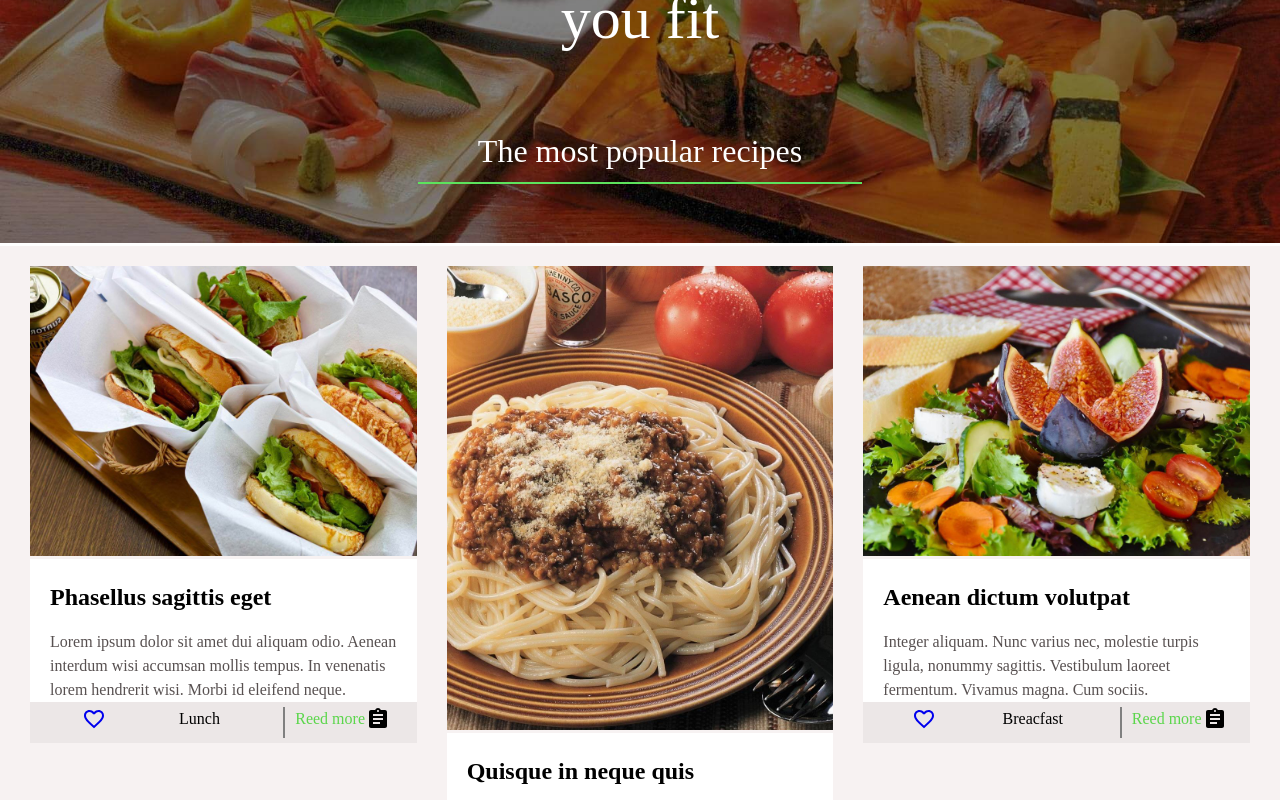
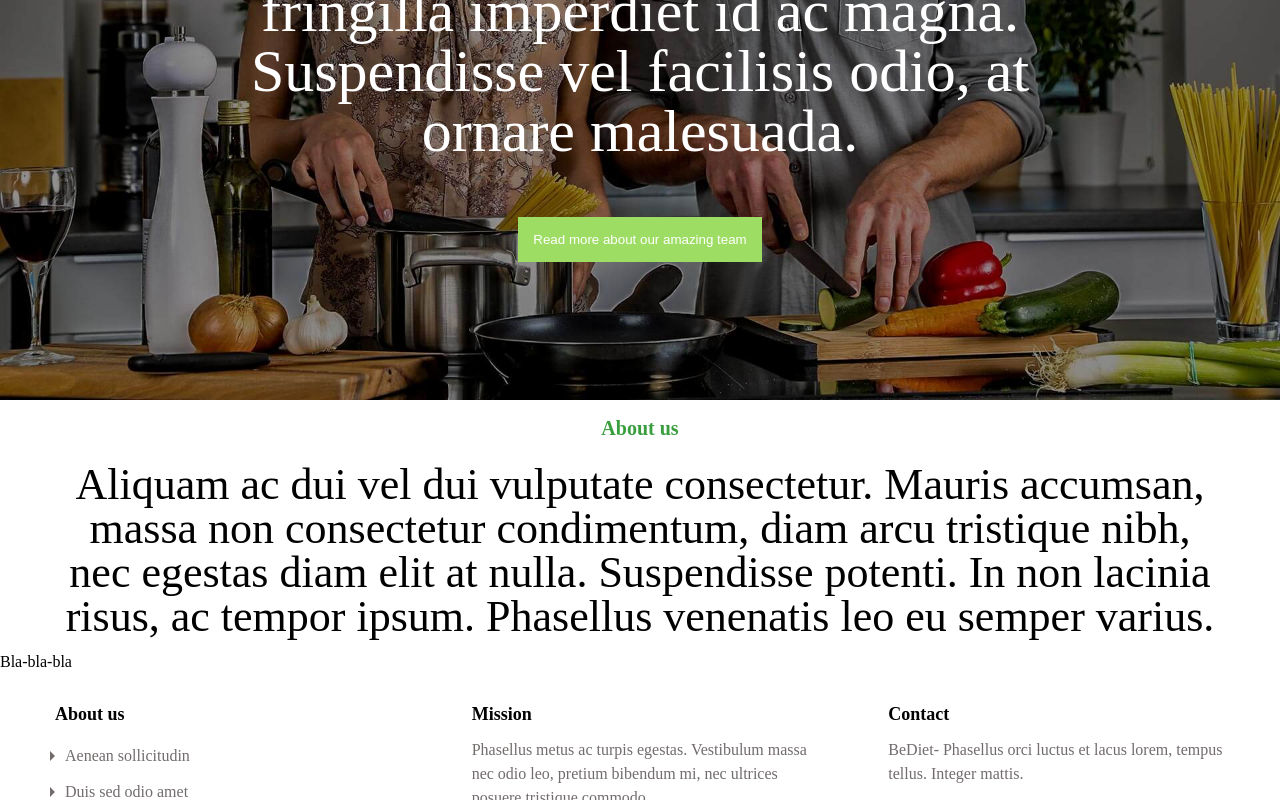
Before and after one commit to daniilkevich/BeDiet-project, a React (Create React App) app: page /about in a window 1280 px wide. Shown: the part 460-1260 px from the top of the page. Built offline with nearby package versions, Linux system fonts and the light colour scheme.

Commit message:
added AboutPaje and category BreakfastPaje

```diff
--- /dev/null
+++ b/src/components/AboutSection/AboutSection.css
@@ -0,0 +1,23 @@
+section {
+
+}
+.container {
+    width: 100%;
+    padding-left: 15px;
+    padding-right: 15px;
+    margin-left: auto;
+    margin-right: auto;
+}
+.about-title {
+    text-align: center;
+    font-size: 20px;
+    font-weight: 900;
+    color: rgb(58, 158, 63);
+    margin: 15px 0px 25px 0px;
+}
+.about-descr {
+    text-align: center;
+    font-size: 44px;
+    font-weight: 500;
+    margin: 15px 40px;
+}
--- /dev/null
+++ b/src/components/AboutSection/AboutSection.js
@@ -0,0 +1,21 @@
+import React from 'react'
+import './AboutSection.css'
+const AboutSection = () => {
+    return (
+        <section>
+            <div className="container">
+                <div className="about-wrapper">
+                    <div className="about-title">About us</div>
+                    <div className="about-descr">
+                        Aliquam ac dui vel dui vulputate consectetur. Mauris
+                        accumsan, massa non consectetur condimentum, diam arcu
+                        tristique nibh, nec egestas diam elit at nulla.
+                        Suspendisse potenti. In non lacinia risus, ac tempor
+                        ipsum. Phasellus venenatis leo eu semper varius.
+                    </div>
+                </div>
+            </div>
+        </section>
+    )
+}
+export default AboutSection
--- a/src/components/Menu/Menu.js
+++ b/src/components/Menu/Menu.js
@@ -8,7 +8,7 @@ const Menu = () => {
             <nav>
                 <ul className="menu">
                     <li>
-                        <a href="/#">Home</a>
+                        <Link to="/home">Home</Link>
                     </li>
                     <li>
                         <Link to="/about">About</Link>
@@ -17,7 +17,7 @@ const Menu = () => {
                         <a href="/#">Diets</a>
                     </li>
                     <li>
-                        <a href="/#">Breakfast</a>
+                        <Link to="/breakfast">Breakfast</Link>
                     </li>
                     <li>
                         <a href="/#">Lunch</a>
--- a/src/components/Posts/Posts.js
+++ b/src/components/Posts/Posts.js
@@ -1,7 +1,7 @@
 import React from 'react'
-import PostsArray from './PostsArray'
 import PostsItem from './PostsItem'
 import './Posts.css'
+import PostsArray from './PostsArray'
 
 const Posts = () => {
     return (
--- a/src/components/Posts/PostsArray.js
+++ b/src/components/Posts/PostsArray.js
@@ -1,3 +1,5 @@
+import { Link } from 'react-router-dom'
+
 const PostsArray = [
     {
         id: 1,
@@ -21,7 +23,7 @@ const PostsArray = [
         title: 'Aenean dictum volutpat',
         description:
             'Integer aliquam. Nunc varius nec, molestie turpis ligula, nonummy sagittis. Vestibulum laoreet fermentum. Vivamus magna. Cum sociis.',
-        category: 'Breacfast',
+        category: 'Breakfast',
     },
     {
         id: 4,
@@ -45,7 +47,7 @@ const PostsArray = [
         title: 'Etiam ullamcorper',
         description:
             'Ut elit aliquet mi libero, pharetra nulla eu sapien. Aliquam fermentum malesuada. In nonummy. Class aptent taciti sociosqu ad litora torquent per',
-        category: 'Breacfast',
+        category: 'Breakfast',
     },
 ]
 export default PostsArray
--- a/src/components/Posts/PostsItem.css
+++ b/src/components/Posts/PostsItem.css
@@ -54,11 +54,11 @@
     padding: 5px 0px;
 }
 .like-btn {
-    padding: 0px 10px 0px 10px;
+    padding: 5px 10px 0px 10px;
     margin: 0px 20px 0px 20px;
 }
 .reedmore-btn {
-    padding: 0px 10px 0px 10px;
+    padding: 5px 10px 0px 10px;
     margin: 0px 20px 0px 20px;
     border-left: 2px solid grey;
     text-align: center;
@@ -72,3 +72,9 @@
     text-decoration: underline;
     color: rgb(55, 131, 45);
 }
+.category-wrapper {
+    padding: 3px;
+    background-color: rgb(91, 214, 75);
+    border: 2px solid rgb(91, 214, 75);
+    border-radius: 5px;
+}
--- a/src/components/Posts/PostsItem.js
+++ b/src/components/Posts/PostsItem.js
@@ -1,7 +1,8 @@
-import React from 'react'
+import React, { useState } from 'react'
 import './PostsItem.css'
 import FavoriteBorderIcon from '@material-ui/icons/FavoriteBorder'
 import AssignmentIcon from '@material-ui/icons/Assignment'
+import { Link } from 'react-router-dom'
 const styles = {
     icon: {
         position: 'absolute',
@@ -9,7 +10,10 @@ const styles = {
         right: '-15px',
     },
 }
+
 const PostsItem = (props) => {
+
+
     return (
         <div className="post-block col-dt-4">
             <div className="img-block">
@@ -25,7 +29,9 @@ const PostsItem = (props) => {
                                 <FavoriteBorderIcon />
                             </a>
                         </div>
-                        <div>{props.category}</div>
+                        <div className="category-wrapper">
+                            <Link to="/breakfast">{props.category}</Link>
+                        </div>
                         <div className="reedmore-btn">
                             <AssignmentIcon style={styles.icon} />
                             <a href="/#">Reed more</a>
--- a/src/container/App.js
+++ b/src/container/App.js
@@ -1,6 +1,4 @@
-import React from 'react'
-import { Route } from 'react-router'
-import AboutPaje from '../pajes/About/AboutPaje'
+
 import Footer from './Footer/Footer'
 import Header from './Header/Header'
 import Main from './Main/Main'
@@ -9,7 +7,6 @@ const App = () => {
     return (
         <div>
             <Header />
-            <Route path="/about" component={AboutPaje} />
             <Main />
             <Footer />
         </div>
--- a/src/container/Main/Main.js
+++ b/src/container/Main/Main.js
@@ -1,20 +1,25 @@
 import React from 'react'
+import { Route } from 'react-router-dom'
 import Slider from '../../components/Slider/Slider'
 import Articles from '../../components/Articles/Articles'
 import Posts from '../../components/Posts/Posts'
 import SliderArticles from '../../components/SliderArticles/SliderArticles'
 import ViewallBtn from '../../components/ViewallBtn/ViewallBtn'
 import SliderAbout from '../../components/SliderAbout/SliderAbout'
+import AboutPaje from '../../pajes/About/AboutPaje'
+import BreakfastPaje from '../../pajes/BreakfastPaje/BreakfastPaje'
 
 const Main = () => {
     return (
         <div>
-            <Slider />
-            <Posts />
-            <ViewallBtn />
-            <SliderArticles />
-            <Articles />
-            <SliderAbout />
+            <Route path="/about" component={AboutPaje} />
+            <Route path="/breakfast" component={BreakfastPaje} />
+            <Route path="/home" component={Slider} />
+            <Route path="/home" component={Posts} />
+            <Route path="/home" component={ViewallBtn} />
+            <Route path="/home" component={SliderArticles} />
+            <Route path="/home" component={Articles} />
+            <Route path="/home" component={SliderAbout} />
         </div>
     )
 }
--- a/src/pajes/About/AboutPaje.js
+++ b/src/pajes/About/AboutPaje.js
@@ -1,13 +1,15 @@
 import React from 'react'
+import AboutSection from '../../components/AboutSection/AboutSection'
+import SliderAbout from '../../components/SliderAbout/SliderAbout'
 
 const AboutPaje = () => {
     return (
         <div>
-
             <div>
-                bla bla
+                <SliderAbout />
+                <AboutSection />
+                <h1>Bla-bla-bla</h1>
             </div>
-
         </div>
     )
 }
--- /dev/null
+++ b/src/pajes/BreakfastPaje/BreakfastPaje.js
@@ -0,0 +1,23 @@
+import React from 'react'
+import PostsArray from '../../components/Posts/PostsArray'
+import PostsItem from '../../components/Posts/PostsItem'
+const BreakfastPaje = (post) => {
+    return (
+        <div>
+            <div className="row2">
+                {PostsArray.filter((item) => item.category === 'Breakfast').map(
+                    (post) => (
+                        <PostsItem
+                            key={post.id}
+                            imaje={post.imaje}
+                            title={post.title}
+                            description={post.description}
+                            category={post.category}
+                        />
+                    )
+                )}
+            </div>
+        </div>
+    )
+}
+export default BreakfastPaje
```
Also changed, not shown: src/pajes/HomePaje/HomePaje.js (added).
